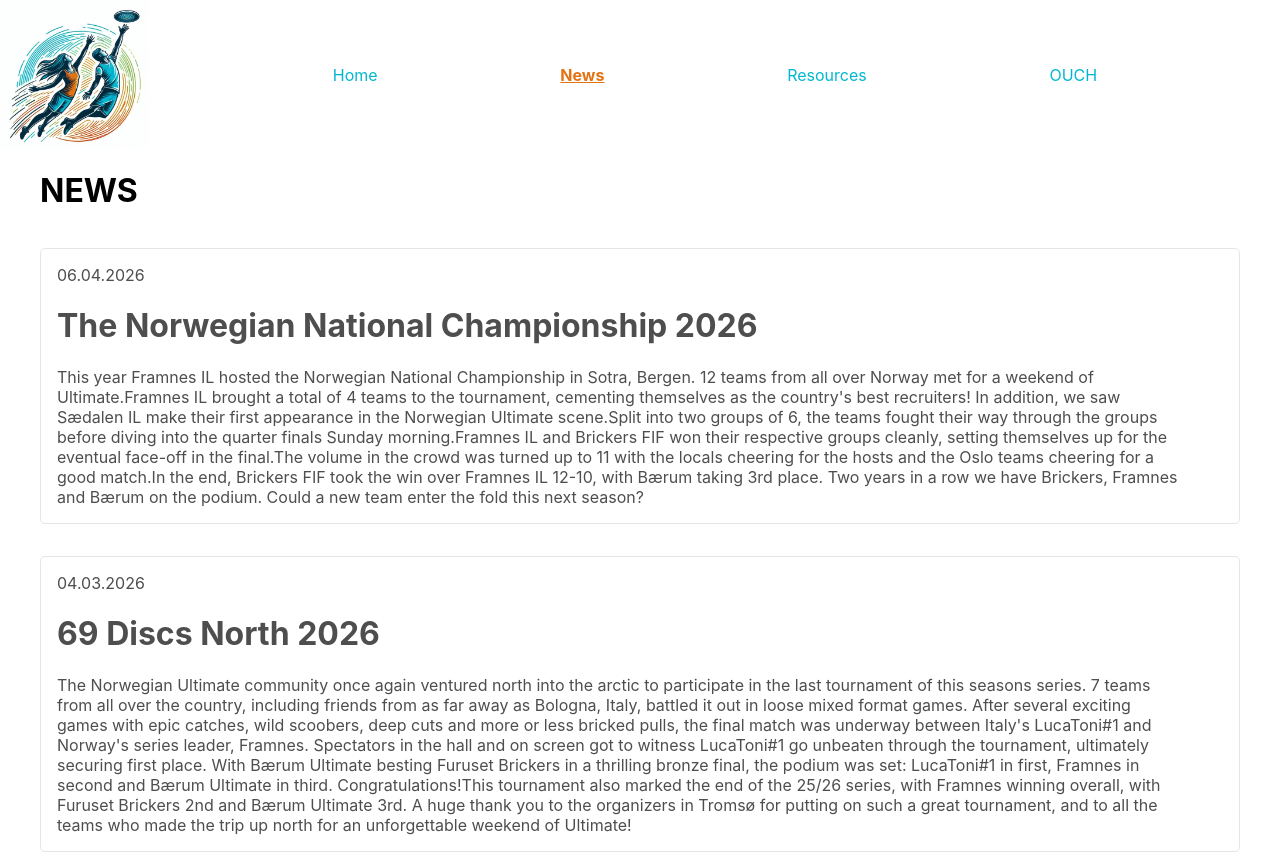
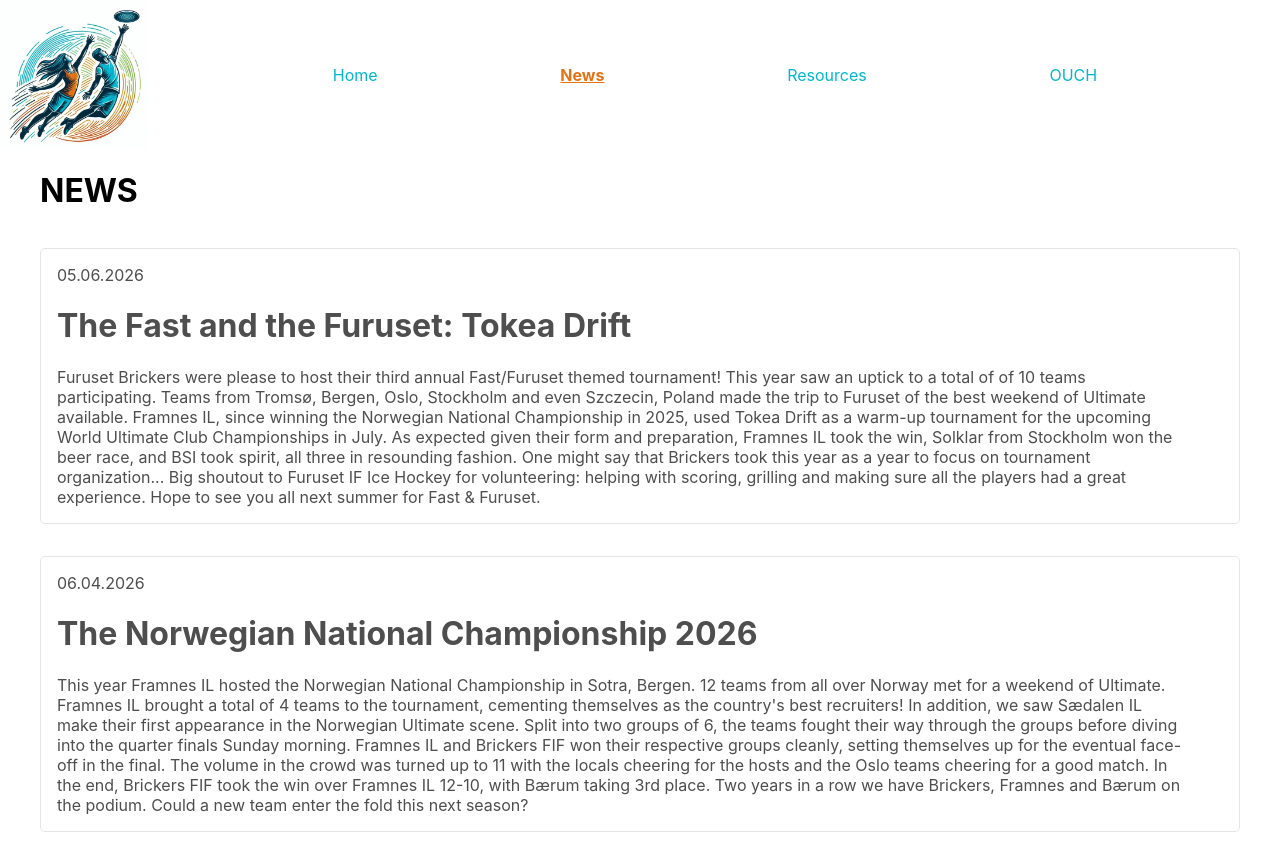
Before and after one commit to Nihabu/ouchWeb, a React (Vite) app: page /news in a window 1280 px wide. Shown: the top 854 px of the page. Built offline with nearby package versions, Linux system fonts and the light colour scheme.

Commit message:
blog: add Tokea Drift post + formatting

```diff
--- a/src/newsList.js
+++ b/src/newsList.js
@@ -1,13 +1,24 @@
 const newsList = [
+	{
+		header: "The Fast and the Furuset: Tokea Drift",
+		text:
+			"Furuset Brickers were please to host their third annual Fast/Furuset themed tournament! This year saw an uptick to a total of of 10 teams participating. " +
+			"Teams from Tromsø, Bergen, Oslo, Stockholm and even Szczecin, Poland made the trip to Furuset of the best weekend of Ultimate available. " +
+			"Framnes IL, since winning the Norwegian National Championship in 2025, used Tokea Drift as a warm-up tournament for the upcoming World Ultimate Club Championships in July. " +
+			"As expected given their form and preparation, Framnes IL took the win, Solklar from Stockholm won the beer race, and BSI took spirit, all three in resounding fashion. " +
+			"One might say that Brickers took this year as a year to focus on tournament organization... " +
+			"Big shoutout to Furuset IF Ice Hockey for volunteering: helping with scoring, grilling and making sure all the players had a great experience. Hope to see you all next summer for Fast & Furuset. ",
+			posted: "05.06.2026",
+	},
 	{
 		header: "The Norwegian National Championship 2026",
 		text:
-			"This year Framnes IL hosted the Norwegian National Championship in Sotra, Bergen. 12 teams from all over Norway met for a weekend of Ultimate." +
-			"Framnes IL brought a total of 4 teams to the tournament, cementing themselves as the country's best recruiters! In addition, we saw Sædalen IL make their first appearance in the Norwegian Ultimate scene." +
-			"Split into two groups of 6, the teams fought their way through the groups before diving into the quarter finals Sunday morning." +
-			"Framnes IL and Brickers FIF won their respective groups cleanly, setting themselves up for the eventual face-off in the final." +
-			"The volume in the crowd was turned up to 11 with the locals cheering for the hosts and the Oslo teams cheering for a good match." +
-			"In the end, Brickers FIF took the win over Framnes IL 12-10, with Bærum taking 3rd place. Two years in a row we have Brickers, Framnes and Bærum on the podium. Could a new team enter the fold this next season?",
+			"This year Framnes IL hosted the Norwegian National Championship in Sotra, Bergen. 12 teams from all over Norway met for a weekend of Ultimate. " +
+			"Framnes IL brought a total of 4 teams to the tournament, cementing themselves as the country's best recruiters! In addition, we saw Sædalen IL make their first appearance in the Norwegian Ultimate scene. " +
+			"Split into two groups of 6, the teams fought their way through the groups before diving into the quarter finals Sunday morning. " +
+			"Framnes IL and Brickers FIF won their respective groups cleanly, setting themselves up for the eventual face-off in the final. " +
+			"The volume in the crowd was turned up to 11 with the locals cheering for the hosts and the Oslo teams cheering for a good match. " +
+			"In the end, Brickers FIF took the win over Framnes IL 12-10, with Bærum taking 3rd place. Two years in a row we have Brickers, Framnes and Bærum on the podium. Could a new team enter the fold this next season? ",
 			posted: "06.04.2026",
 	},
 	{
@@ -28,7 +39,7 @@ const newsList = [
 		text:
 			"This year at Desembercup, 14 teams from all over Norway met in Fjellhamarhallen for a weekend of Ultimate action. " +
 			"For the first time to this commentators knowledge, the Norwegian Series held an official women's division, with 4 teams competing for the title. " +
-			"In the women's division, Bærum Ultimate took the crown, with Furuset Brickers in second and OSI in third, and Brickers winning the spirit prize!" +
+			"In the women's division, Bærum Ultimate took the crown, with Furuset Brickers in second and OSI in third, and Brickers winning the spirit prize! " +
 			"In the Open division, 8 teams faced off, with Brickers and Framnes winning their groups and then meeting in the final. " +
 			"In a close match with many calls in the final point, Framnes won on universe point, with Brickers taking second and the hosts Pancake taking third. " +
 			"Congratulations to all teams on the podium, and a special thanks to the organizers for putting on a great tournament!",
```
